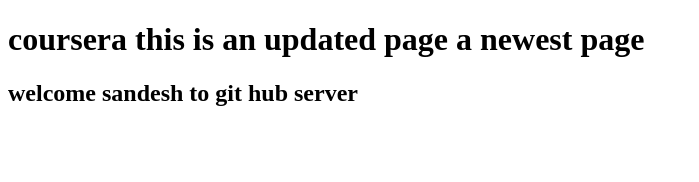
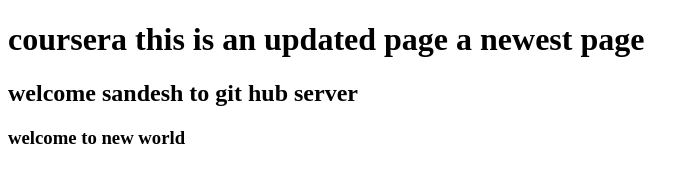
Before and after one commit to sandesh002/corursea-test, a plain HTML site: page index.html in a window 1280 px wide. Shown: the whole page, without its empty margins (0-699 px from the left). Drawn offline with Linux system fonts and the light colour scheme.

Commit message:
heading 3

```diff
--- a/index.html
+++ b/index.html
@@ -6,6 +6,7 @@
 <body>
 <h1>coursera this is an updated page a newest page</h1>
 <h2>welcome sandesh to git hub server</h2>
+<h3>welcome to new world</h3>
 
 </body>
 </html>
```
